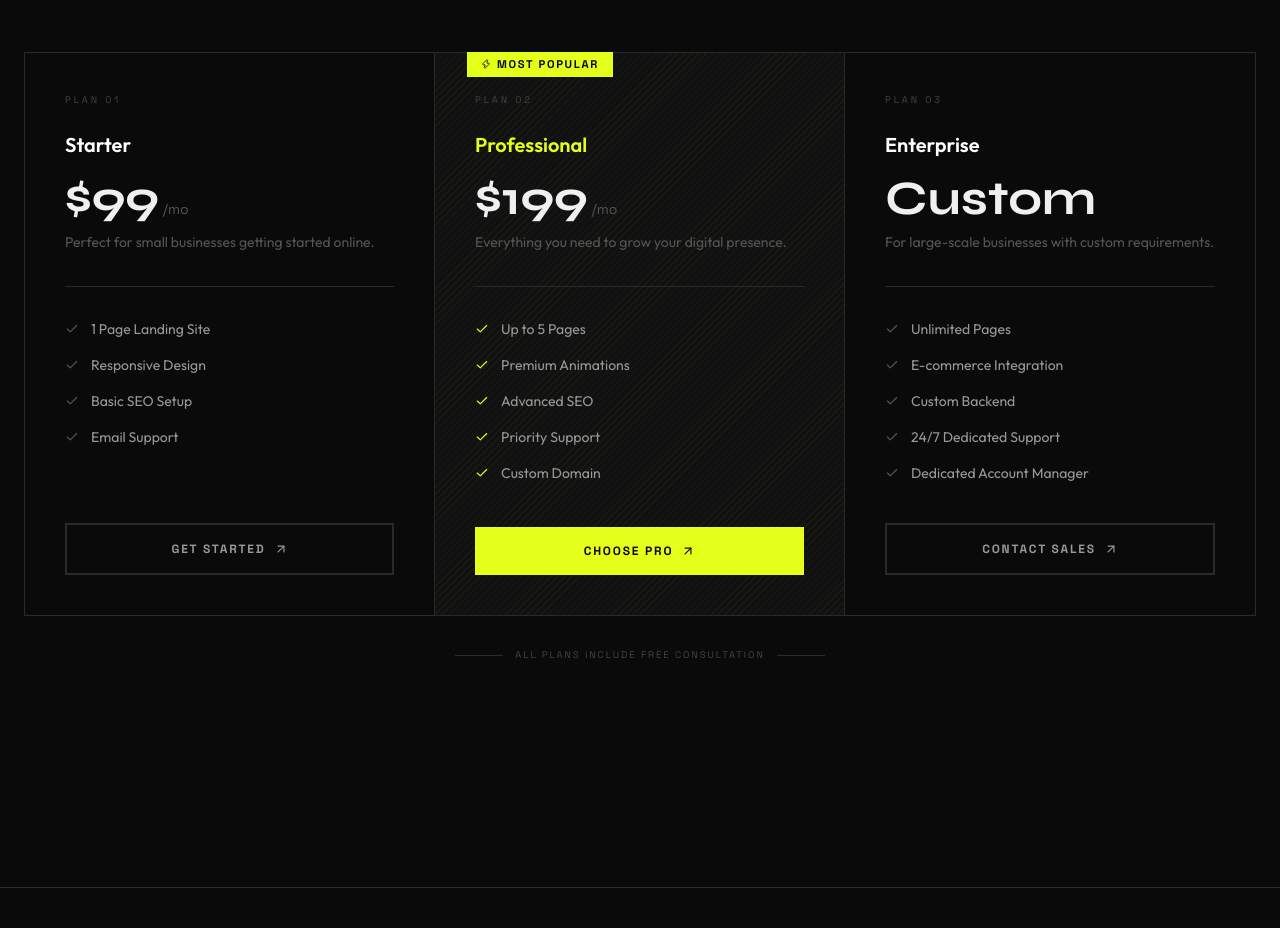
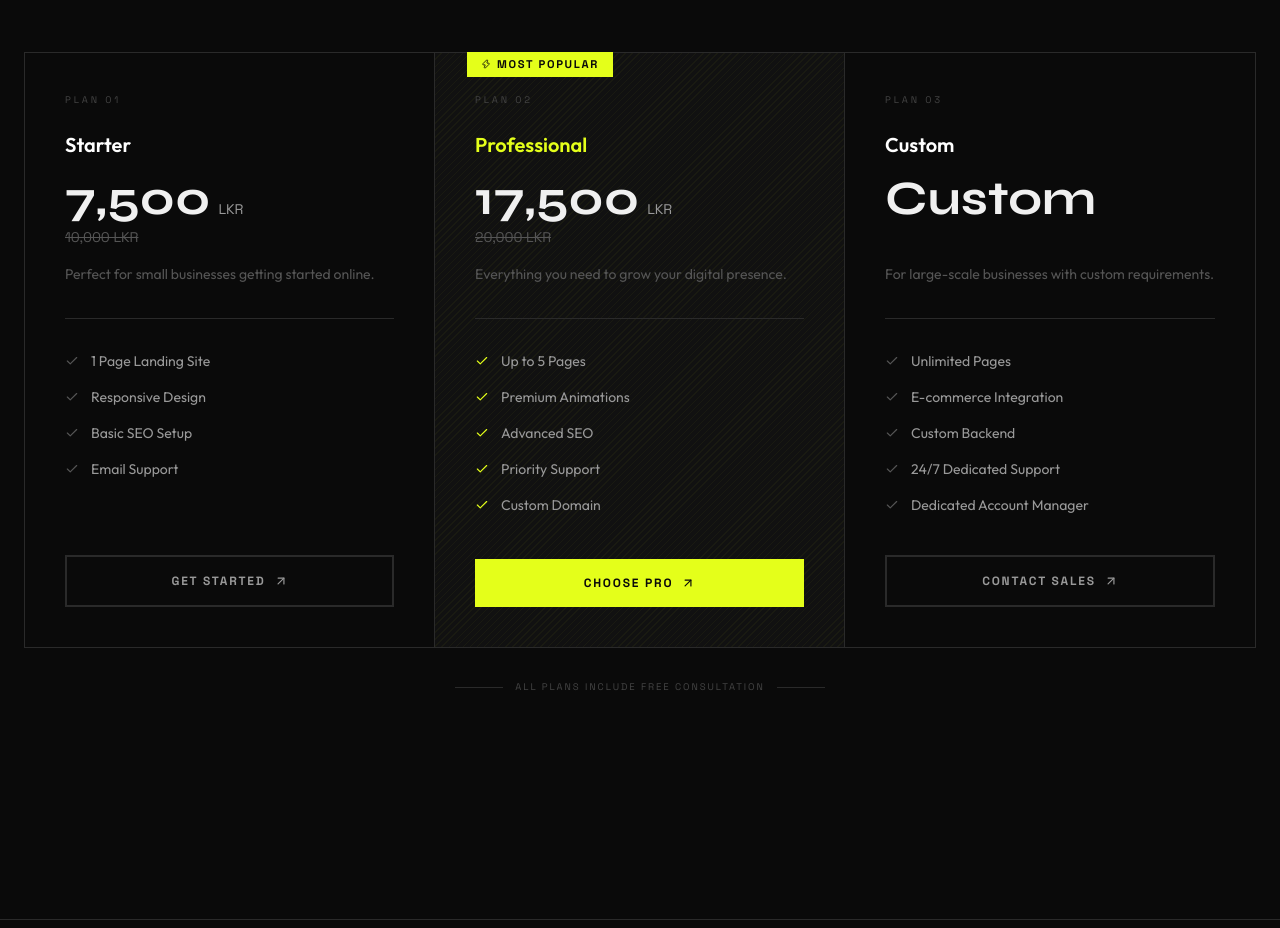
Before and after one commit to fazilmuhammad20020719-ai/Showcase-Web, a React (Vite) app: page / in a window 1280 px wide. Shown: the part 7120-8048 px from the top of the page. Built offline with nearby package versions, Linux system fonts and the light colour scheme.

Commit message:
Data Updated

```diff
--- a/src/components/Pricing.jsx
+++ b/src/components/Pricing.jsx
@@ -5,8 +5,10 @@ import { Check, ArrowUpRight, Zap } from 'lucide-react';
 const plans = [
   {
     name: 'Starter',
-    price: '$99',
-    period: '/mo',
+    price: '7,500',
+    currency: 'LKR',
+    originalPrice: '10,000 LKR',
+    period: '',
     description: 'Perfect for small businesses getting started online.',
     features: ['1 Page Landing Site', 'Responsive Design', 'Basic SEO Setup', 'Email Support'],
     cta: 'Get Started',
@@ -14,8 +16,10 @@ const plans = [
   },
   {
     name: 'Professional',
-    price: '$199',
-    period: '/mo',
+    price: '17,500',
+    currency: 'LKR',
+    originalPrice: '20,000 LKR',
+    period: '',
     description: 'Everything you need to grow your digital presence.',
     features: ['Up to 5 Pages', 'Premium Animations', 'Advanced SEO', 'Priority Support', 'Custom Domain'],
     cta: 'Choose Pro',
@@ -23,8 +27,9 @@ const plans = [
     badge: 'Most Popular',
   },
   {
-    name: 'Enterprise',
+    name: 'Custom',
     price: 'Custom',
+    currency: '',
     period: '',
     description: 'For large-scale businesses with custom requirements.',
     features: ['Unlimited Pages', 'E-commerce Integration', 'Custom Backend', '24/7 Dedicated Support', 'Dedicated Account Manager'],
@@ -89,9 +94,19 @@ export default function Pricing() {
               {plan.name}
             </h3>
 
-            <div className="flex items-baseline gap-1 mb-2">
-              <span className="font-display text-5xl font-bold">{plan.price}</span>
-              {plan.period && <span className="text-[#555] font-mono text-sm">{plan.period}</span>}
+            <div className="flex flex-col mb-4">
+              <div className="flex items-baseline gap-2">
+                <span className="font-display text-4xl md:text-5xl font-bold">{plan.price}</span>
+                {plan.currency && <span className="text-[#999] font-mono text-sm">{plan.currency}</span>}
+                {plan.period && <span className="text-[#555] font-mono text-sm">{plan.period}</span>}
+              </div>
+              {plan.originalPrice ? (
+                <div className="text-sm font-mono text-[#555] line-through mt-1">
+                  {plan.originalPrice}
+                </div>
+              ) : (
+                <div className="h-5 mt-1" />
+              )}
             </div>
 
             <p className="text-sm text-[#555] mb-8 leading-relaxed">{plan.description}</p>
```
